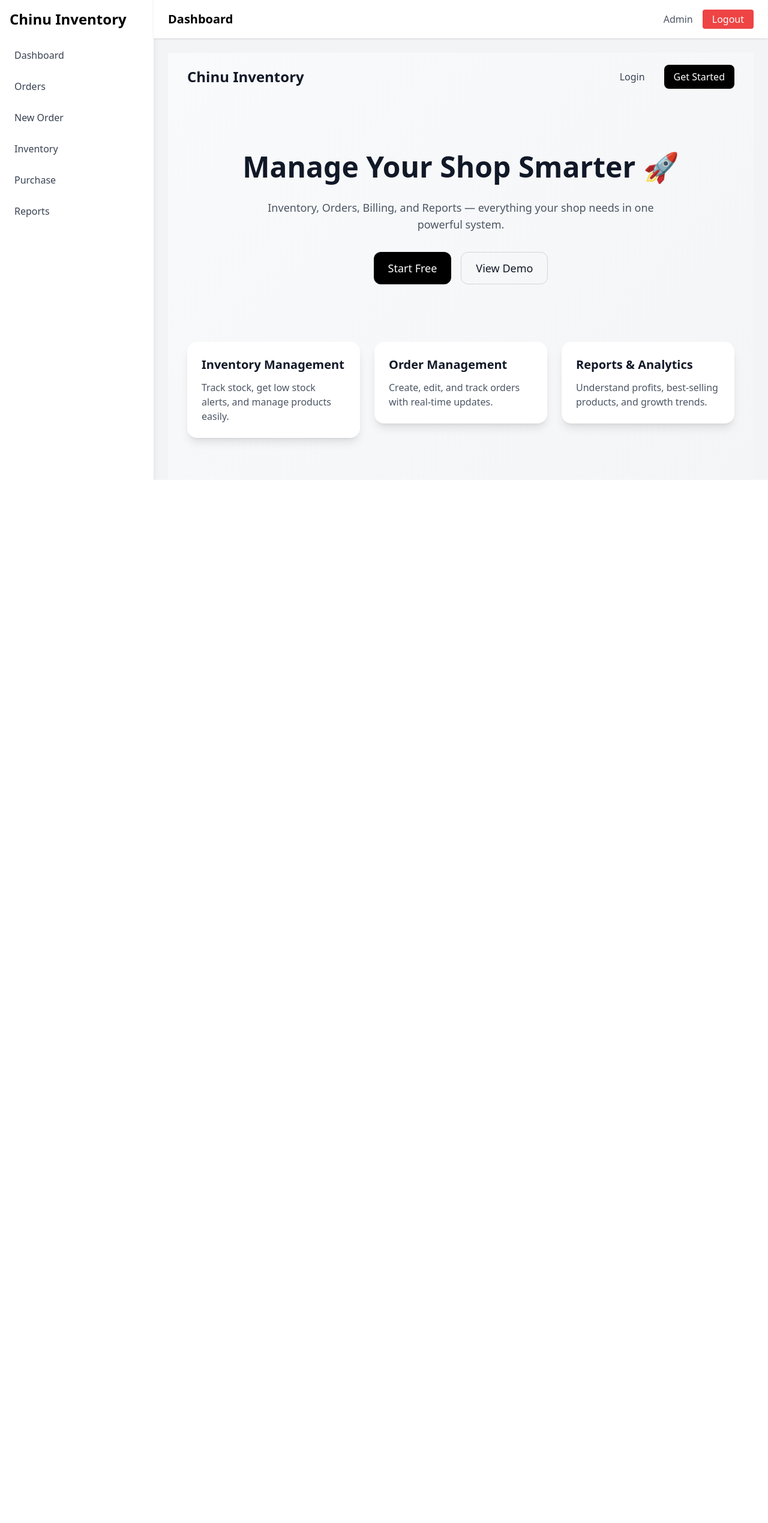
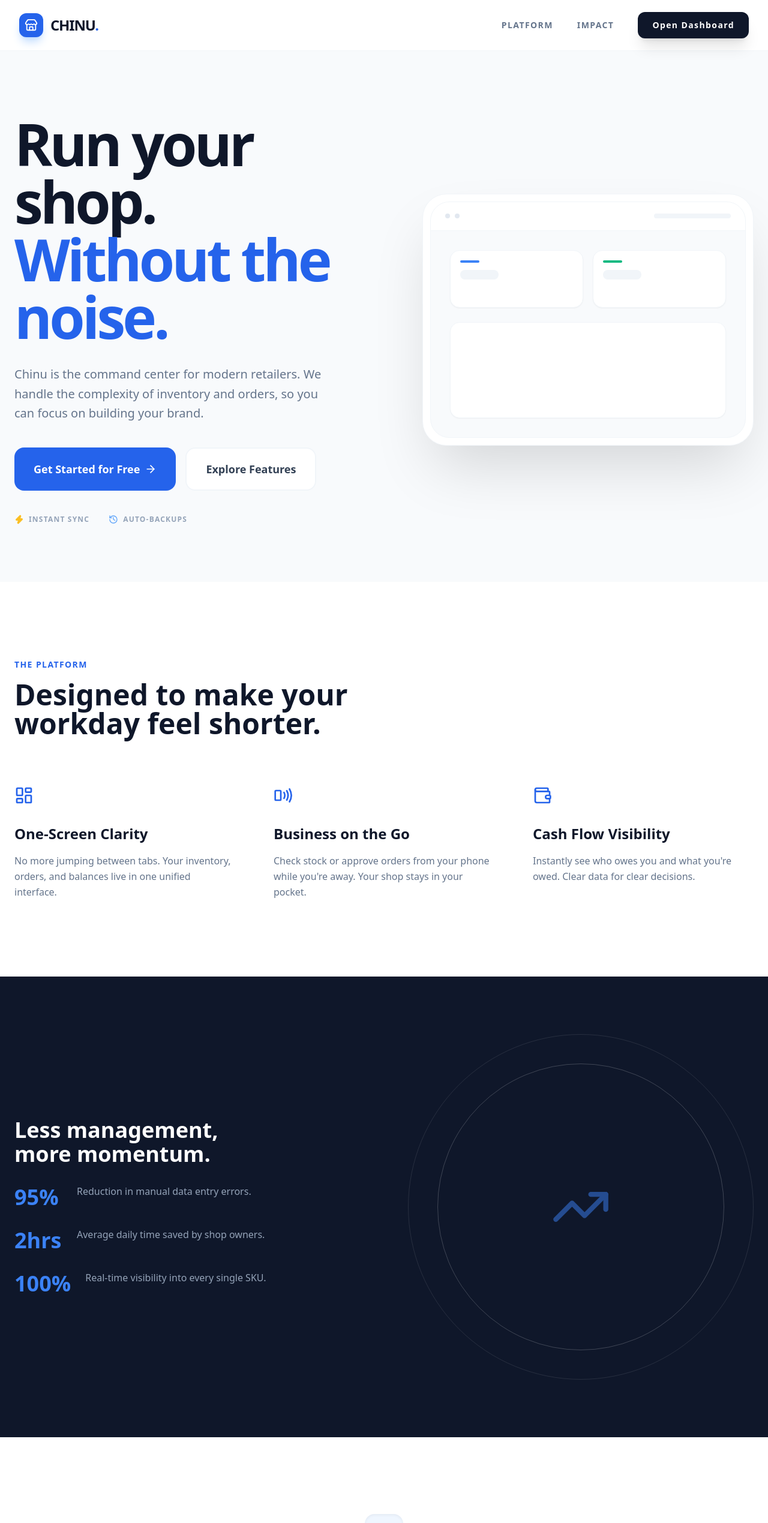
Before and after one commit to hemantbansal692-dev/ChinuInventoryPro, a React (Vite) app: page / in a window 1280 px wide. Shown: the top 2539 px of the page at 60% size. Before the commit the page ends 800 px from the top, so only its background shows below. Built offline with nearby package versions, Linux system fonts and the light colour scheme.

Commit message:
finalised landing page

```diff
--- a/src/App.jsx
+++ b/src/App.jsx
@@ -1,26 +1,32 @@
 import { BrowserRouter, Routes, Route } from "react-router-dom";
+
 import MainLayout from "./layout/MainLayout";
+
+import LandingPage from "./pages/LandingPage";
 import Dashboard from "./pages/Dashboard";
 import Orders from "./pages/Orders";
 import OrderDetails from "./pages/OrderDetails";
 import EditOrder from "./pages/EditOrder";
 import Inventory from "./pages/Inventory";
-import LandingPage from "./pages/LandingPage";
-
 
 export default function App() {
   return (
     <BrowserRouter>
-      <MainLayout>
-        <Routes>
-          <Route path="/" element={<LandingPage />} />
+      <Routes>
+
+        {/* ✅ Public Route */}
+        <Route path="/" element={<LandingPage />} />
+
+        {/* ✅ App Routes (with layout) */}
+        <Route element={<MainLayout />}>
           <Route path="/dashboard" element={<Dashboard />} />
           <Route path="/orders" element={<Orders />} />
           <Route path="/orders/:id" element={<OrderDetails />} />
           <Route path="/orders/edit/:id" element={<EditOrder />} />
-          <Route path="/Inventory" element={<Inventory />} />
-        </Routes>
-      </MainLayout>
+          <Route path="/inventory" element={<Inventory />} />
+        </Route>
+
+      </Routes>
     </BrowserRouter>
   );
 }
--- a/src/layout/MainLayout.jsx
+++ b/src/layout/MainLayout.jsx
@@ -1,7 +1,8 @@
 import Sidebar from "../components/Sidebar";
 import Topbar from "../components/Topbar";
+import { Outlet } from "react-router-dom";
 
-export default function MainLayout({ children }) {
+export default function MainLayout() {
   return (
     <div className="flex h-screen bg-gray-100">
 
@@ -16,7 +17,7 @@
 
         {/* Content */}
         <div className="p-6 overflow-y-auto">
-          {children}
+          <Outlet /> {/* 🔥 THIS FIXES EVERYTHING */}
         </div>
 
       </div>
--- a/src/pages/LandingPage.jsx
+++ b/src/pages/LandingPage.jsx
@@ -1,91 +1,239 @@
 import { motion } from "framer-motion";
+import {
+  BarChart3,
+  Layers,
+  ArrowRight,
+  CheckCircle2,
+  Zap,
+  TrendingUp,
+  Users2,
+  Wallet,
+  Store,
+  History,
+  LayoutDashboard,
+  SmartphoneNfc
+} from "lucide-react";
 
 export default function LandingPage() {
   return (
-    <div className="min-h-screen bg-gradient-to-br from-gray-50 to-gray-100 text-gray-900">
+    <div className="min-h-screen bg-white text-slate-900 font-sans selection:bg-blue-100 selection:text-blue-700">
 
-      {/* Navbar */}
-      <nav className="flex justify-between items-center px-8 py-5">
-        <h1 className="text-2xl font-bold">Chinu Inventory</h1>
-        <div className="space-x-4">
-          <button className="px-4 py-2 rounded-lg text-gray-700 hover:bg-gray-200">
-            Login
+      {/* ─── PREMIUM NAVIGATION ─── */}
+      <nav className="fixed top-0 w-full z-50 bg-white/90 backdrop-blur-md border-b border-slate-100 px-8 py-5">
+        <div className="max-w-7xl mx-auto flex justify-between items-center">
+          <div className="flex items-center gap-3 group cursor-pointer">
+            <div className="w-10 h-10 bg-blue-600 rounded-xl flex items-center justify-center shadow-lg shadow-blue-200 group-hover:bg-blue-700 transition-all">
+              <Store className="text-white" size={22} />
+            </div>
+            <span className="text-2xl font-black tracking-tighter text-slate-900">
+              CHINU<span className="text-blue-600">.</span>
+            </span>
+          </div>
+
+          <div className="hidden md:flex items-center gap-10 text-sm font-bold text-slate-500 uppercase tracking-widest">
+            <a href="#features" className="hover:text-blue-600 transition-colors">Platform</a>
+            <a href="#impact" className="hover:text-blue-600 transition-colors">Impact</a>
+            <button className="px-6 py-3 rounded-xl bg-slate-900 text-white hover:bg-blue-600 transition-all shadow-xl active:scale-95">
+              Open Dashboard
             </button>
-          <button className="px-4 py-2 rounded-lg bg-black text-white hover:opacity-90">
-            Get Started
-          </button>
+          </div>
         </div>
       </nav>
 
-      {/* Hero Section */}
-      <section className="text-center px-6 mt-20">
-        <motion.h2
+      {/* ─── HERO: THE POWER OF EASE ─── */}
+      <section className="relative pt-48 pb-24 px-6 bg-[#f8fafc]">
+        <div className="max-w-7xl mx-auto grid lg:grid-cols-2 gap-12 items-center">
+          <motion.div
             initial={{ opacity: 0, y: 20 }}
             animate={{ opacity: 1, y: 0 }}
-          className="text-5xl font-extrabold leading-tight"
+            transition={{ duration: 0.5 }}
           >
-          Manage Your Shop Smarter 🚀
-        </motion.h2>
+            <h1 className="text-6xl md:text-8xl font-black text-slate-900 leading-[0.85] mb-8 tracking-tighter">
+              Run your shop. <br />
+              <span className="text-blue-600">Without the noise.</span>
+            </h1>
 
-        <p className="mt-6 text-lg text-gray-600 max-w-2xl mx-auto">
-          Inventory, Orders, Billing, and Reports — everything your shop needs in one powerful system.
+            <p className="text-xl text-slate-500 mb-10 leading-relaxed max-w-lg font-medium">
+              Chinu is the command center for modern retailers. We handle the complexity of inventory and orders, so you can focus on building your brand.
             </p>
 
-        <div className="mt-8 flex justify-center gap-4">
-          <button className="px-6 py-3 text-lg rounded-xl bg-black text-white hover:opacity-90">
-            Start Free
+            <div className="flex flex-col sm:flex-row gap-4">
+              <button className="px-8 py-5 bg-blue-600 text-white rounded-2xl font-bold text-lg hover:bg-blue-700 hover:shadow-2xl hover:shadow-blue-200 transition-all flex items-center justify-center gap-2 active:scale-95">
+                Get Started for Free <ArrowRight size={20} />
               </button>
+              <button className="px-8 py-5 bg-white border-2 border-slate-100 text-slate-700 rounded-2xl font-bold text-lg hover:border-blue-200 hover:bg-blue-50/30 transition-all flex items-center justify-center gap-2">
+                Explore Features
+              </button>
+            </div>
 
-          <button className="px-6 py-3 text-lg rounded-xl border border-gray-300 hover:bg-gray-100">
-            View Demo
-          </button>
+            <div className="mt-10 flex gap-8 text-slate-400">
+               <div className="flex items-center gap-2 font-bold text-xs uppercase tracking-widest">
+                 <Zap size={16} className="text-amber-400 fill-amber-400"/> Instant Sync
+               </div>
+               <div className="flex items-center gap-2 font-bold text-xs uppercase tracking-widest">
+                 <History size={16} className="text-blue-400"/> Auto-Backups
+               </div>
+            </div>
+          </motion.div>
+
+          {/* Immersive Dashboard Preview */}
+          <motion.div
+            initial={{ opacity: 0, scale: 0.9 }}
+            animate={{ opacity: 1, scale: 1 }}
+            transition={{ delay: 0.2 }}
+            className="relative lg:ml-10"
+          >
+            <div className="relative z-10 bg-white rounded-[2.5rem] shadow-[0_50px_100px_-20px_rgba(0,0,0,0.15)] border border-slate-100 p-3">
+              <div className="rounded-[2rem] overflow-hidden bg-slate-50 border border-slate-100 aspect-[4/3] flex flex-col">
+                 <div className="h-12 bg-white border-b border-slate-100 flex items-center px-6 justify-between">
+                    <div className="flex gap-2">
+                      <div className="w-2 h-2 rounded-full bg-slate-200"/>
+                      <div className="w-2 h-2 rounded-full bg-slate-200"/>
+                    </div>
+                    <div className="w-32 h-2 bg-slate-100 rounded-full"/>
+                 </div>
+                 <div className="p-8 space-y-6">
+                    <div className="grid grid-cols-2 gap-4">
+                       <div className="h-24 bg-white rounded-2xl shadow-sm border border-slate-100 p-4">
+                          <div className="w-8 h-1 bg-blue-500 rounded-full mb-3"/>
+                          <div className="w-16 h-4 bg-slate-100 rounded-full"/>
+                       </div>
+                       <div className="h-24 bg-white rounded-2xl shadow-sm border border-slate-100 p-4">
+                          <div className="w-8 h-1 bg-emerald-500 rounded-full mb-3"/>
+                          <div className="w-16 h-4 bg-slate-100 rounded-full"/>
+                       </div>
+                    </div>
+                    <div className="h-40 bg-white rounded-2xl shadow-sm border border-slate-100 w-full animate-pulse"/>
+                 </div>
+              </div>
+            </div>
+            {/* Decorative Element */}
+            <div className="absolute -top-10 -right-10 w-64 h-64 bg-blue-100 rounded-full blur-[80px] opacity-50 -z-10" />
+            <div className="absolute -bottom-10 -left-10 w-64 h-64 bg-indigo-100 rounded-full blur-[80px] opacity-50 -z-10" />
+          </motion.div>
         </div>
       </section>
 
-      {/* Features Section */}
-      <section className="grid md:grid-cols-3 gap-6 px-8 mt-24">
-        {[
-          {
-            title: "Inventory Management",
-            desc: "Track stock, get low stock alerts, and manage products easily."
-          },
-          {
-            title: "Order Management",
-            desc: "Create, edit, and track orders with real-time updates."
-          },
-          {
-            title: "Reports & Analytics",
-            desc: "Understand profits, best-selling products, and growth trends."
-          }
-        ].map((feature, index) => (
-          <motion.div
-            key={index}
-            initial={{ opacity: 0, y: 30 }}
-            whileInView={{ opacity: 1, y: 0 }}
-            transition={{ delay: index * 0.2 }}
-          >
-            <div className="rounded-2xl shadow-lg bg-white p-6">
-              <h3 className="text-xl font-semibold">{feature.title}</h3>
-              <p className="mt-3 text-gray-600">{feature.desc}</p>
+      {/* ─── CORE PHILOSOPHY: EASE ─── */}
+      <section id="features" className="py-32 px-6">
+        <div className="max-w-7xl mx-auto">
+          <div className="max-w-2xl mb-20">
+            <h2 className="text-blue-600 font-bold uppercase tracking-widest text-sm mb-4">The Platform</h2>
+            <h3 className="text-4xl md:text-5xl font-black text-slate-900 leading-tight">
+              Designed to make your <br /> workday feel shorter.
+            </h3>
           </div>
-          </motion.div>
-        ))}
+
+          <div className="grid md:grid-cols-3 gap-16">
+            <FeatureItem
+              icon={<LayoutDashboard className="text-blue-600" size={32}/>}
+              title="One-Screen Clarity"
+              desc="No more jumping between tabs. Your inventory, orders, and balances live in one unified interface."
+            />
+            <FeatureItem
+              icon={<SmartphoneNfc className="text-blue-600" size={32}/>}
+              title="Business on the Go"
+              desc="Check stock or approve orders from your phone while you're away. Your shop stays in your pocket."
+            />
+            <FeatureItem
+              icon={<Wallet className="text-blue-600" size={32}/>}
+              title="Cash Flow Visibility"
+              desc="Instantly see who owes you and what you're owed. Clear data for clear decisions."
+            />
+          </div>
+        </div>
       </section>
 
-      {/* CTA Section */}
-      <section className="text-center mt-24 px-6">
-        <h2 className="text-3xl font-bold">Ready to grow your business?</h2>
-        <p className="mt-4 text-gray-600">Start using Chinu Inventory today.</p>
-
-        <button className="mt-6 px-8 py-3 text-lg rounded-xl bg-black text-white hover:opacity-90">
-          Get Started
-        </button>
+      {/* ─── IMPACT SECTION ─── */}
+      <section id="impact" className="py-24 bg-slate-900 text-white overflow-hidden relative">
+        <div className="max-w-7xl mx-auto px-6 grid md:grid-cols-2 gap-20 items-center">
+          <div>
+            <h3 className="text-4xl font-black mb-8">Less management, <br/> more momentum.</h3>
+            <div className="space-y-8">
+              <ImpactRow
+                value="95%"
+                label="Reduction in manual data entry errors."
+              />
+              <ImpactRow
+                value="2hrs"
+                label="Average daily time saved by shop owners."
+              />
+              <ImpactRow
+                value="100%"
+                label="Real-time visibility into every single SKU."
+              />
+            </div>
+          </div>
+          <div className="relative">
+            <div className="aspect-square rounded-full border border-white/10 flex items-center justify-center p-12">
+               <div className="aspect-square w-full rounded-full border border-white/20 flex items-center justify-center p-12">
+                  <TrendingUp size={100} className="text-blue-500 opacity-50" />
+               </div>
+            </div>
+          </div>
+        </div>
       </section>
 
-      {/* Footer */}
-      <footer className="mt-20 text-center text-gray-500 pb-6">
-        © {new Date().getFullYear()} Chinu Inventory. All rights reserved.
+      {/* ─── FINAL CALL ─── */}
+      <section className="py-32 px-6 text-center">
+        <div className="max-w-3xl mx-auto">
+          <div className="w-16 h-16 bg-blue-50 rounded-2xl flex items-center justify-center text-blue-600 mx-auto mb-8 shadow-inner">
+            <Store size={32} />
+          </div>
+          <h2 className="text-5xl font-black text-slate-900 mb-6 tracking-tight">Ready to ease into growth?</h2>
+          <p className="text-slate-500 text-xl mb-12 font-medium">
+            Join the shops that are leaving the stress behind. Start your 14-day free trial today.
+          </p>
+          <div className="flex flex-col sm:flex-row items-center justify-center gap-6">
+            <button className="px-12 py-5 bg-blue-600 text-white rounded-2xl font-bold text-xl shadow-2xl shadow-blue-200 hover:bg-blue-700 transition-all active:scale-95">
+              Launch My Shop
+            </button>
+          </div>
+          <p className="mt-8 text-slate-400 text-sm font-bold uppercase tracking-widest flex items-center justify-center gap-2">
+            <CheckCircle2 size={16} className="text-emerald-500"/> No complex setup required
+          </p>
+        </div>
+      </section>
+
+      {/* ─── FOOTER ─── */}
+      <footer className="border-t border-slate-100 py-16 px-8 bg-white">
+        <div className="max-w-7xl mx-auto flex flex-col md:flex-row justify-between items-center text-slate-400 text-sm font-bold uppercase tracking-widest">
+          <div className="flex items-center gap-2 mb-8 md:mb-0">
+             <div className="w-6 h-6 bg-slate-900 rounded flex items-center justify-center">
+               <Store size={14} className="text-white" />
+             </div>
+             <span className="text-slate-900">CHINU.IO</span>
+          </div>
+          <div className="flex gap-10">
+             <a href="#" className="hover:text-blue-600 transition-colors">Privacy</a>
+             <a href="#" className="hover:text-blue-600 transition-colors">Terms</a>
+             <a href="#" className="hover:text-blue-600 transition-colors">Support</a>
+          </div>
+        </div>
       </footer>
     </div>
   );
 }
+
+function FeatureItem({ icon, title, desc }) {
+  return (
+    <div className="group">
+      <div className="mb-8 transform group-hover:scale-110 transition-transform duration-300 origin-left">
+        {icon}
+      </div>
+      <h4 className="text-2xl font-black text-slate-900 mb-4">{title}</h4>
+      <p className="text-slate-500 leading-relaxed font-medium">
+        {desc}
+      </p>
+    </div>
+  );
+}
+
+function ImpactRow({ value, label }) {
+  return (
+    <div className="flex items-start gap-6">
+      <span className="text-4xl font-black text-blue-500 min-w-[80px]">{value}</span>
+      <p className="text-slate-400 font-medium leading-tight">{label}</p>
+    </div>
+  );
+}
```
Lines whose indentation alone changed are shown as unchanged.
